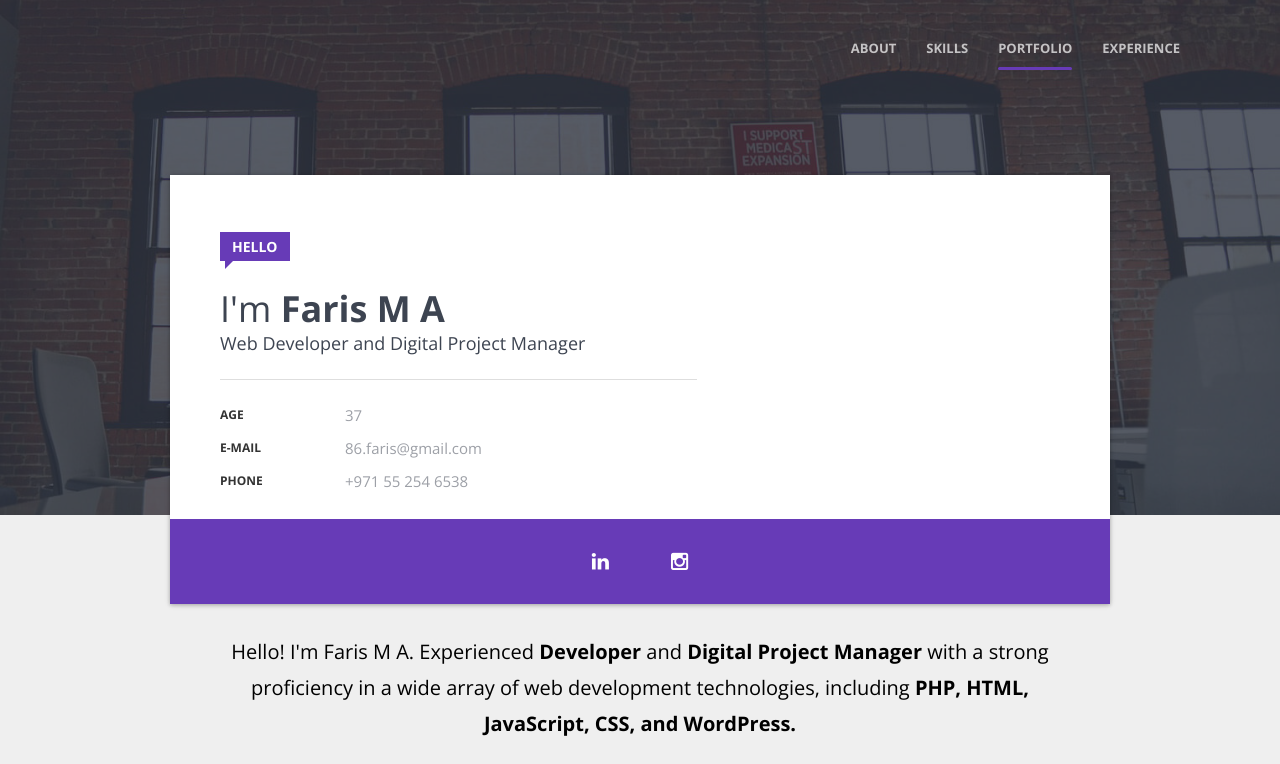
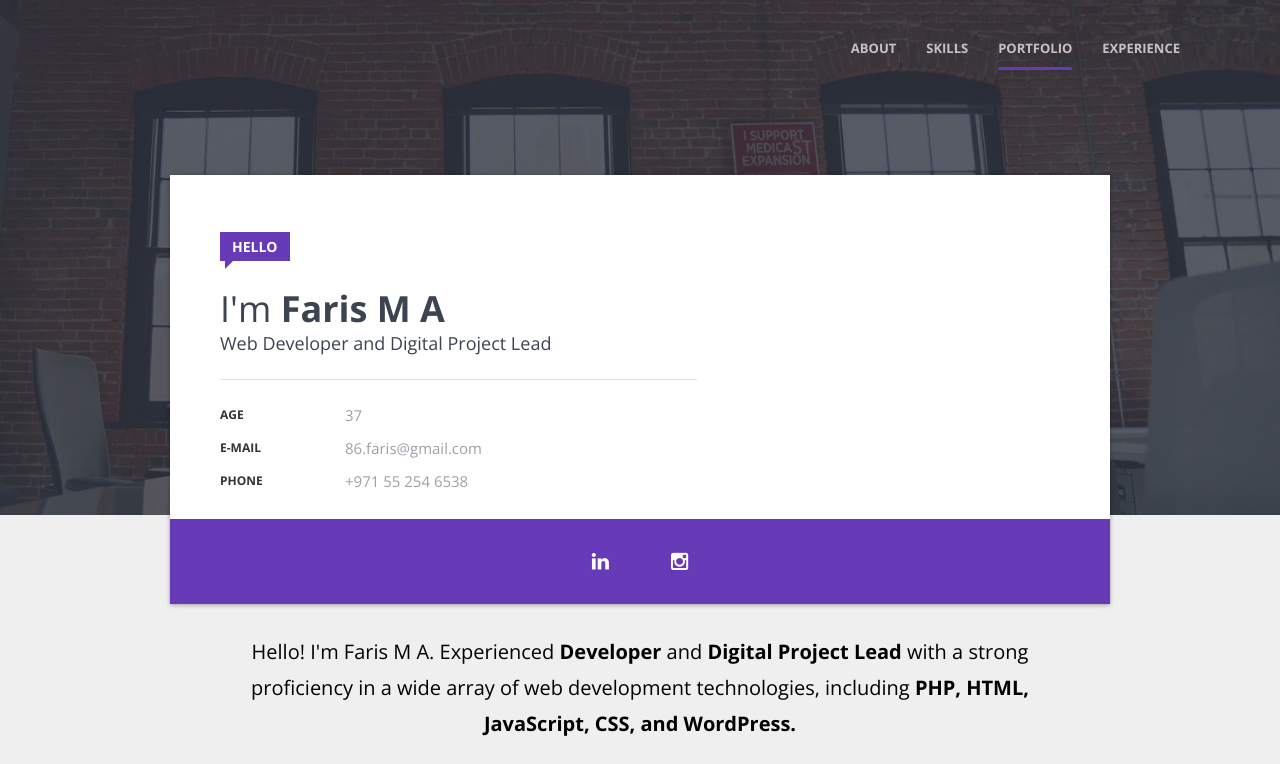
Before and after one commit to farisma/farisma.github.io, a plain HTML site: page index.html in a window 1280 px wide. Shown: the top 764 px of the page. Drawn offline with nearby package versions, Linux system fonts and the light colour scheme; some packages are replaced by stand-ins of ours; files whose address does not match are found by name.

Commit message:
edited title

```diff
--- a/index.html
+++ b/index.html
@@ -5,7 +5,7 @@
     <meta http-equiv="X-UA-Compatible" content="IE=edge">
     <meta name="viewport" content="width=device-width, initial-scale=1">
 
-    <title>Faris CV</title>
+    <title>Faris - Web Developer & Digital Project Lead</title>
 
     <!-- Favicon -->
     <!-- <link rel="shortcut icon" type="image/ico" href="img/favicon.png"/> -->
@@ -303,7 +303,7 @@
                                         <div class="profile-preword"><span>Hello</span></div>
                                         <h1 class="profile-title"><span>I'm</span> Faris M A</h1>
 
-                                        <h2 class="profile-position">Web Developer and Digital Project Manager</h2></div>
+                                        <h2 class="profile-position">Web Developer and Digital Project Lead</h2></div>
                                     <ul class="profile-list">
                                         <li class="clearfix">
                                             <strong class="title">Age</strong>
@@ -352,7 +352,7 @@
                         <!-- <p><a class="btn btn-lg btn-border ripple" target="_blank"
                               href="#">Download Resume</a></p> -->
 
-                        <p>Hello! I'm Faris M A. Experienced <strong>Developer</strong> and <strong>Digital Project Manager</strong> with a strong proficiency in a wide array of web development technologies, including <strong>PHP, HTML, JavaScript, CSS, and WordPress.</strong> </p>
+                        <p>Hello! I'm Faris M A. Experienced <strong>Developer</strong> and <strong>Digital Project Lead</strong> with a strong proficiency in a wide array of web development technologies, including <strong>PHP, HTML, JavaScript, CSS, and WordPress.</strong> </p>
 
                       <p>  I possess a versatile background, having worked with various programming languages and frameworks such as <strong>Drupal, React, Node.js, and MongoDB</strong>. Furthermore, I have a beginner-level proficiency in <strong>Python and SQL</strong>, enabling me to conduct data cleaning and exploratory analysis when required. </p>
                       <p>    My expertise extends beyond development as I am well-versed in a suite of essential tools for digital marketing and <strong>analytics</strong>, including <strong>Google Analytics and Google Tag Manager</strong>. I have also worked with martech tools like <strong>Tealium</strong>, that helps me to provide valuable insights and track performance across multiple digital platforms.</p>
```
